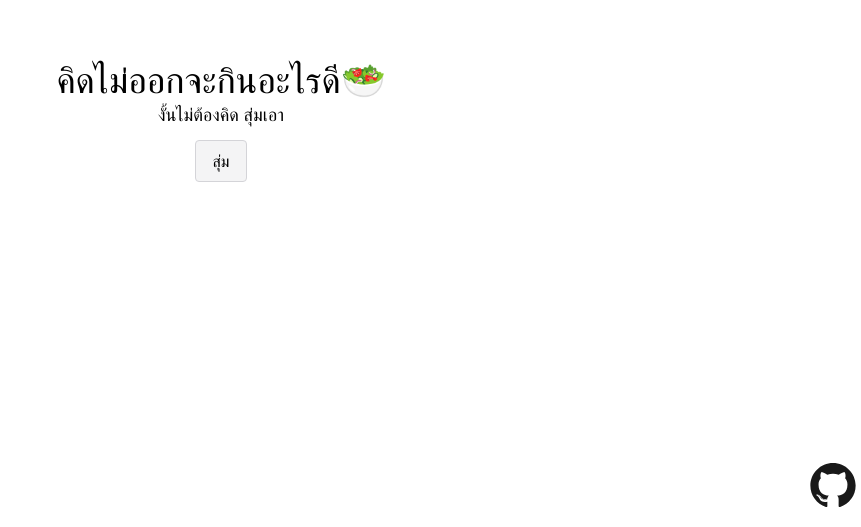
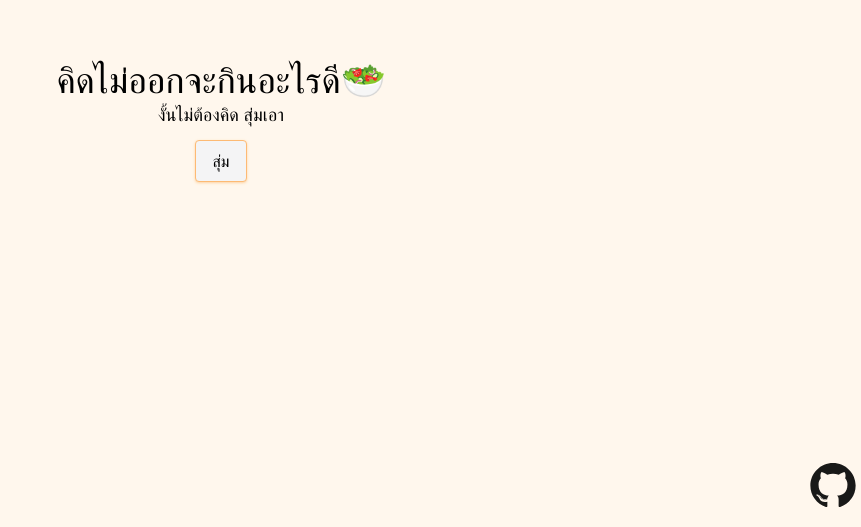
Before and after one commit to Arikato111/learn-nextjs, a Next.js app: page / in a window 1280 px wide. Shown: the part 273-800 px from the top of the page, without its empty margins (419-1280 px from the left). Built offline with nearby package versions, Linux system fonts and the light colour scheme.

Commit message:
add new menus and change styles

```diff
--- a/components/RandomButton.tsx
+++ b/components/RandomButton.tsx
@@ -4,7 +4,7 @@ type RandomButtonType = {
     onClick: MouseEventHandler<HTMLButtonElement>
 }
 export default function RandomButton({ onClick }: RandomButtonType) {
-    return <button onClick={onClick} className="bg-zinc-100 py-2 px-4 rounded border border-zinc-300 my-3">
+    return <button onClick={onClick} className="bg-zinc-100 py-2 px-4 rounded border border-orange-300 my-3 shadow shadow-orange-200 hover:scale-90 duration-200">
         สุ่ม
     </button>
 }
--- a/components/ShowFood.tsx
+++ b/components/ShowFood.tsx
@@ -9,7 +9,7 @@ interface Food {
 const ShowFood: FC<Food> = ({ id, name, img, link }) => {
     return (
         <a target={'_blank'} href={link} rel="noreferrer">
-            <div className='text-orange-500 border border-zinc-200 rounded-lg p-3 shadow-md shadow-orange-200 text-center'>
+            <div className='bg-white text-orange-500 border border-orange-200 rounded-lg p-3 shadow-md shadow-orange-200 text-center'>
                 <div className="text-xl">{name}</div>
                 <img className='w-64 h-64 inline-block object-cover rounded border-2 border-zinc-200' src={img} alt="" />
                 {/* <Image className="w-64 h-64 object-cover rounded border-2 border-zinc-200" src={img} alt="food image" /> */}
--- a/public/Data.json
+++ b/public/Data.json
@@ -52,5 +52,17 @@
         "name": "ข้าวแกงกะหรี่ปลาซาบะ",
         "img": "https://img.wongnai.com/p/1920x0/2022/11/04/3f61c1def2784c688d934970f003601f.jpg",
         "link": "https://www.wongnai.com/recipes/saba-fish-curry-rice"
+    },
+    {
+        "id": 9,
+        "name": "ดังโงะขนมต้ม",
+        "img": "https://img.wongnai.com/p/1968x0/2022/02/23/aad911a3630f4976b6618b4fde68ce8f.jpg",
+        "link": "https://www.wongnai.com/recipes/ugc/cee96a17dd0942f4962da8bbfe90ebc7"
+    },
+    {
+        "id": 10,
+        "name": "ดังโงะ",
+        "img": "https://img.wongnai.com/p/1968x0/2019/09/20/b47d0b20530944028e6c8a62b0532bb4.jpg",
+        "link": "https://www.wongnai.com/recipes/ugc/08b58fcd908a46d1a65e2ecc593229f5"
     }
 ]
--- a/styles/globals.css
+++ b/styles/globals.css
@@ -1,3 +1,9 @@
 @tailwind base;
 @tailwind components;
 @tailwind utilities;
+
+@layer base {
+    main {
+        @apply bg-orange-50;
+    }
+}
```
